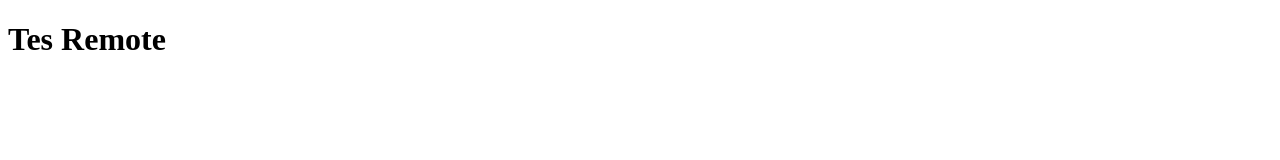
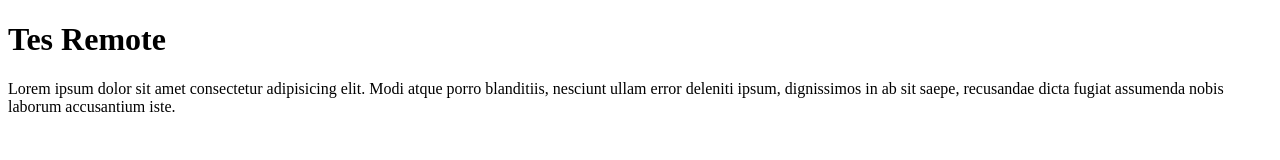
Before and after one commit to Gladiatriix/tes-remote, a plain HTML site: page index.html in a window 1280 px wide. Drawn offline with Linux system fonts and the light colour scheme.

Commit message:
menambahkan paragraph lorem

```diff
--- a/index.html
+++ b/index.html
@@ -8,5 +8,6 @@
 </head>
 <body>
     <h1>Tes Remote</h1>
+    <p>Lorem ipsum dolor sit amet consectetur adipisicing elit. Modi atque porro blanditiis, nesciunt ullam error deleniti ipsum, dignissimos in ab sit saepe, recusandae dicta fugiat assumenda nobis laborum accusantium iste.</p>
 </body>
 </html>
```
